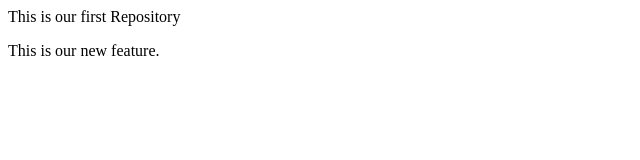
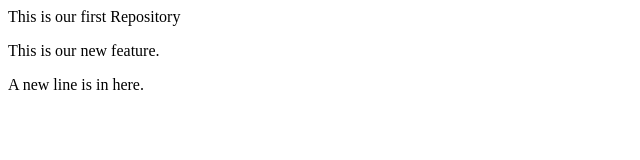
Before and after one commit to WinTalukder/localRepo, a plain HTML site: page LocalRepo/index.html in a window 1280 px wide. Shown: the whole page, without its empty margins (0-640 px from the left). Drawn offline with Linux system fonts and the light colour scheme.

Commit message:
Add a new line here

```diff
--- a/LocalRepo/index.html
+++ b/LocalRepo/index.html
@@ -1,2 +1,3 @@
 <p>This is our first Repository</p>
 <p>This is our new feature.</p>
+<P>A new line is in here. </P>
```
